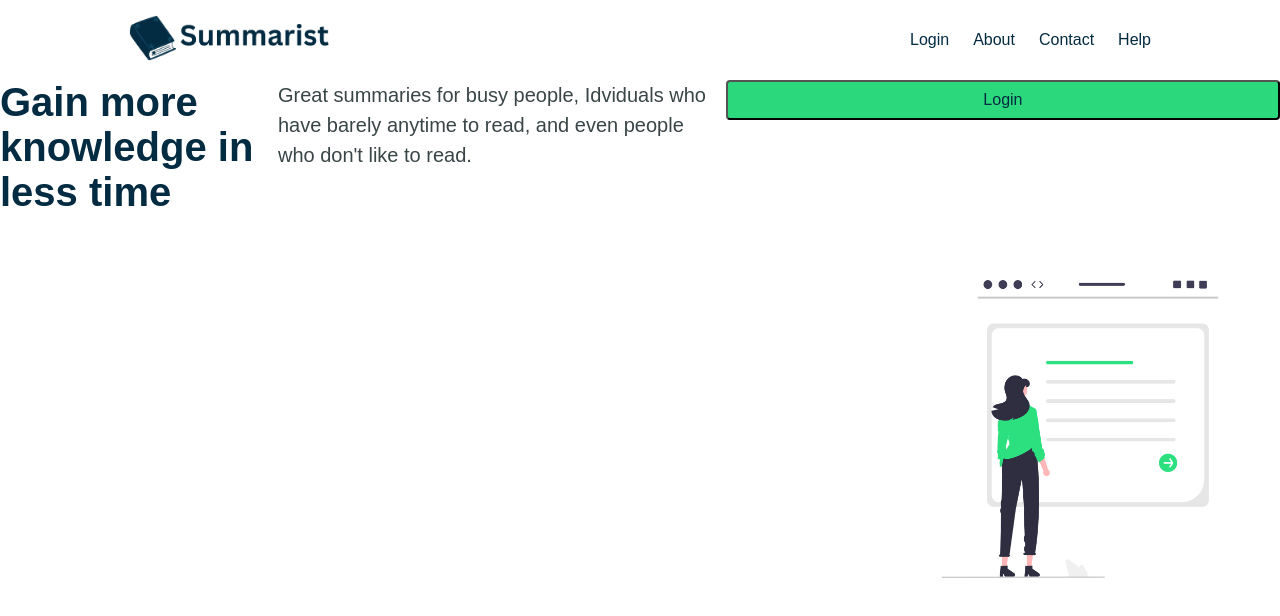
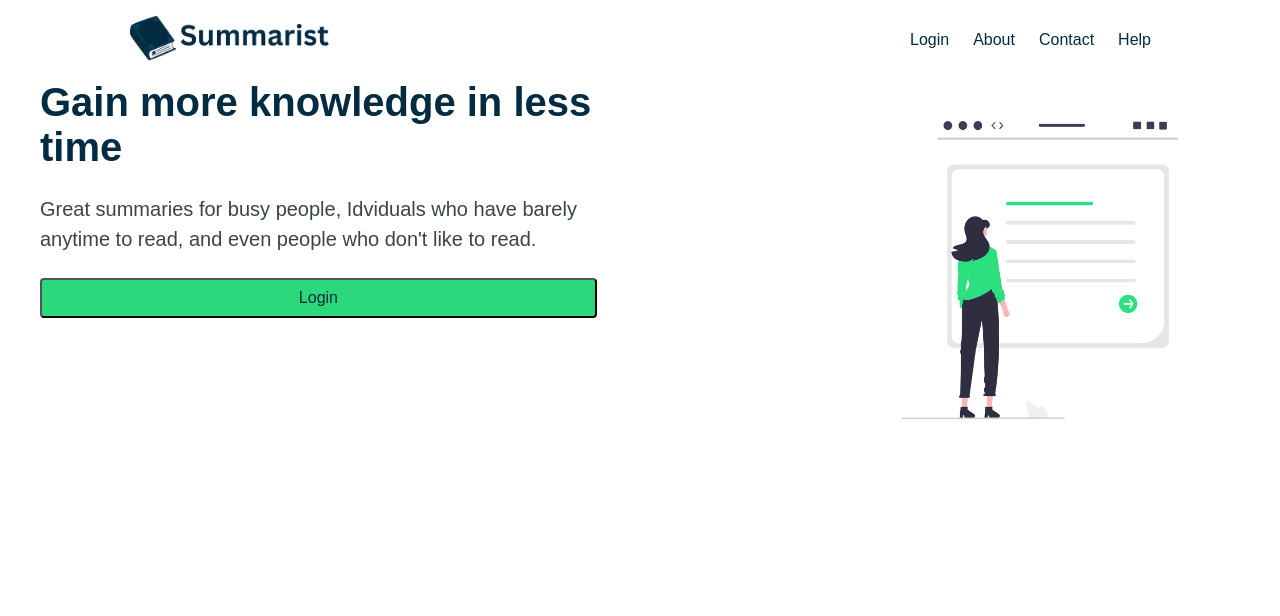
Before and after one commit to KyleWhitehead/Book-App, a React (Create React App) app: page / in a window 1280 px wide. Shown: the top 616 px of the page. Built offline with nearby package versions, Linux system fonts and the light colour scheme.

Commit message:
Landing page Updates to HTML and CSS

```diff
--- a/src/components/Landing/Landing.css
+++ b/src/components/Landing/Landing.css
@@ -1,3 +1,9 @@
+.row {
+  width: 100%;
+  max-width: 1200px;
+  margin: 0 auto;
+}
+
 .landing__wrapper {
   display: flex;
 }
--- a/src/components/Landing/Landing.jsx
+++ b/src/components/Landing/Landing.jsx
@@ -6,19 +6,20 @@ const Landing = () => {
     <section id="landing">
       <div className="row">
         <div className="landing__wrapper">
+          <div className="landing__description">
             <div className="landing__content__title">
-                Gain more knowledge in less time
+              Gain more knowledge in less time
             </div>
             <div className="landing__content__subtitle">
-                Great summaries for busy people,
-                Idviduals who have barely anytime to read,
-                and even people who don't like to read.
+              Great summaries for busy people, Idviduals who have barely anytime
+              to read, and even people who don't like to read.
             </div>
             <button className="btn home__cta--btn">Login</button>
+          </div>
+          <figure className="landing__image--mask">
+            <img src={landing} alt="Landing" />
+          </figure>
         </div>
-        <figure className="landing__image--mask">
-            <img src={landing} alt="Landing" />
-        </figure>
       </div>
     </section>
   );
```
